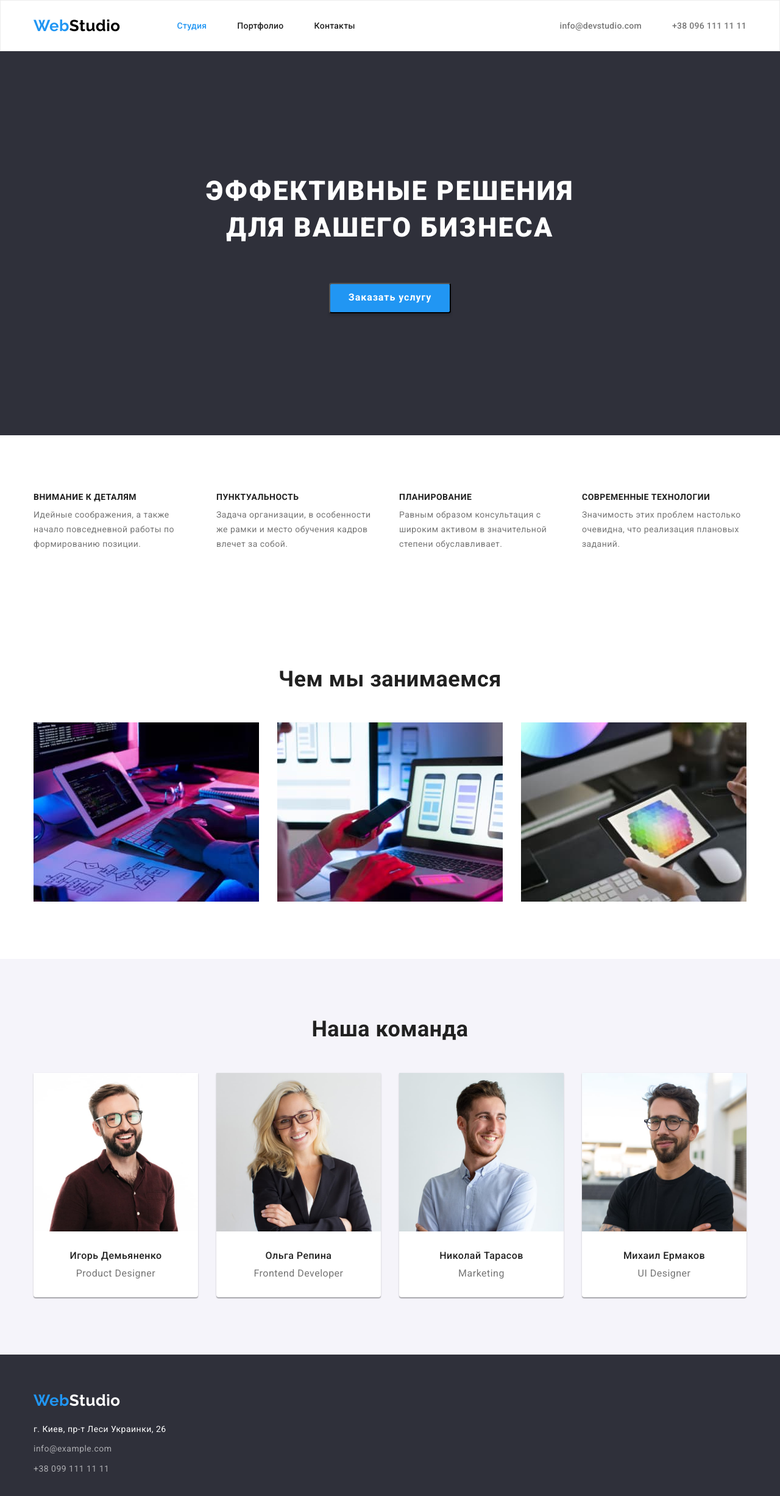
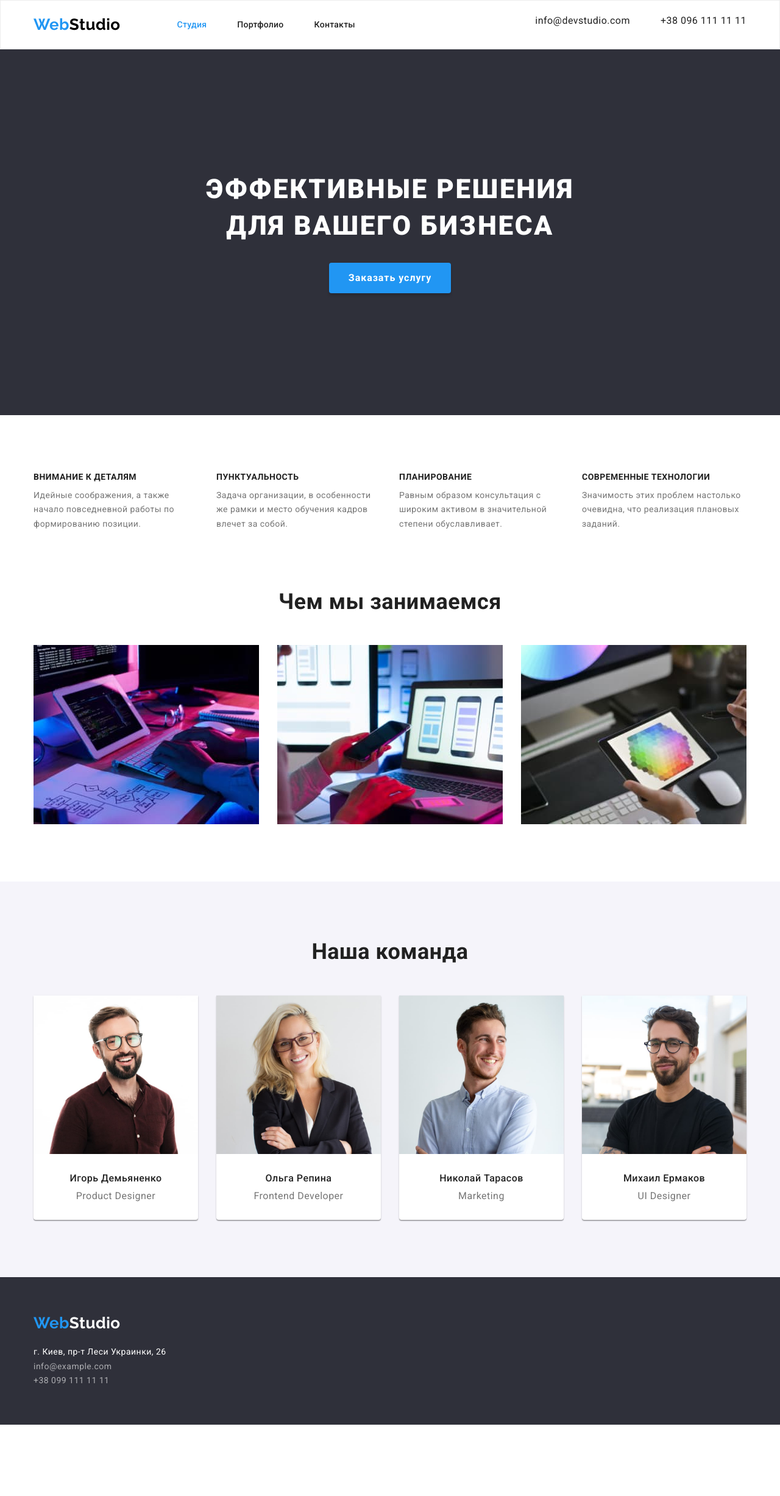
Before and after one commit to vitaliiseeker/goit-markup-hw-03, a plain HTML site: page index.html in a window 1280 px wide. Shown: the whole page at 61% size. After the commit the page ends 2337 px from the top, so only its background shows below. Drawn offline with nearby package versions, Linux system fonts and the light colour scheme.

Commit message:
Корректировка кода ДЗ#3 ver.2
1) Изменение  margin-ов, padding-ов элементов.
2) Изменение структуры header - вынос блока информации из блока навигации.

```diff
--- a/css/styles.css
+++ b/css/styles.css
@@ -88,7 +88,12 @@ body {
 
 /* Шапка */
 
+.header .container {
+  display: flex;
+}
 .header {
+  padding-top: 24px;
+  padding-bottom: 24px;
   background-color: var(--background-der-color);
   border: 1px solid var(--header-line-color);
 }
@@ -101,17 +106,17 @@ body {
 }
 .site-nav.list {
   display: flex;
-  padding-top: 32px;
-  padding-bottom: 32px;
 }
 .site-nav .item + .item {
   margin-left: 50px;
 }
-.info-nav.list {
+.info.list {
   display: flex;
+}
+.info.list {
   margin-left: auto;
 }
-.info-nav .item + .item {
+.info > .item + .item {
   margin-left: 50px;
 }
 .logo {
@@ -126,8 +131,8 @@ body {
 .site-nav .current,
 .site-nav .link:focus,
 .site-nav .link:hover,
-.info-nav .link:focus,
-.info-nav .link:hover {
+.info .link:focus,
+.info .link:hover {
   color: var(--accent-color);
 }
 .link {
@@ -142,18 +147,23 @@ body {
   line-height: 1.14;
   letter-spacing: 0.02em;
 }
-.info-nav .link {
+.info > .link {
   color: var(--secondary-text-color);
 }
 
 /* Баннер */
 
 .banner {
+  padding-top: 200px;
+  padding-bottom: 200px;
   text-align: center;
   background-color: var(--secondary-background-color);
 }
 .banner-title {
-  padding-top: 200px;
+  margin-bottom: 30px;
+  margin-left: auto;
+  margin-right: auto;
+  width: 695px;
   font-weight: 900;
   font-size: 44px;
   line-height: 1.36;
@@ -165,8 +175,6 @@ body {
 /* Кнопка баннера */
 
 .button-header {
-  margin-top: 30px;
-  margin-bottom: 200px;
   width: 200px;
   height: 50px;
   font-family: inherit;
@@ -178,6 +186,7 @@ body {
   background-color: var(--accent-color);
   box-shadow: 0px 4px 4px var(--button-header-border-color);
   border-radius: 4px;
+  border: none;
   cursor: pointer;
 }
 
@@ -220,9 +229,13 @@ body {
 }
 
 /* Чем мы занимаемся */
-
+.directions {
+  padding-top: 0;
+}
+.directions .section-title {
+  margin-bottom: 50px;
+}
 .type-work.list {
-  margin-top: 50px;
   display: flex;
 }
 .type-work .item + .item {
@@ -234,13 +247,14 @@ body {
 .team {
   background-color: var(--background-team-color);
 }
+.team .section-title {
+  margin-bottom: 50px;
+}
 .workers.list {
   display: flex;
   justify-content: space-between;
 }
-.workers {
-  margin-top: 50px;
-}
+
 .job-card + .job-card {
   margin-left: 30px;
 }
@@ -253,7 +267,7 @@ body {
   border-radius: 0px 0px 4px 4px;
 }
 .job-card .name {
-  margin-top: 30px;
+  padding-top: 30px;
   margin-bottom: 10px;
   font-weight: 500;
   font-size: 16px;
@@ -269,7 +283,7 @@ body {
 
 /* Футер */
 
-.footer .container {
+.footer {
   padding-top: 60px;
   padding-bottom: 60px;
 }
@@ -278,24 +292,24 @@ body {
 }
 .footer .logo {
   display: block;
-  padding-bottom: 20px;
+  margin-bottom: 20px;
 }
-
+.link.info {
+  margin-top: 9px;
+}
 .footer-address.list {
   font-size: 14px;
   line-height: 1.71;
 }
 .footer-address .link {
-  display: block;
-  padding-bottom: 9px;
   color: var(--footer-address-link-color);
 }
 .footer .logo,
 .link.address {
   color: var(--accent-text-background-color);
 }
-.footer-address .link:focus,
-.footer-address .link:hover {
+.link.info:focus,
+.link.info:hover {
   color: var(--accent-color);
 }
 
@@ -307,13 +321,13 @@ body {
   display: flex;
   justify-content: center;
   margin-bottom: 50px;
-  padding-top: 100px;
 }
 .filter .item + .item {
   margin-left: 8px;
 }
 
 .btn-filter {
+  padding: 6px 22px;
   font-family: inherit;
   font-weight: 500;
   font-size: 16px;
@@ -321,8 +335,9 @@ body {
   letter-spacing: 0.03em;
   color: var(--primary-text-color);
   background-color: var(--backgruund-btn-filter-color);
-  border-color: var(--backgruund-btn-filter-color);
+  /* border-color: var(--backgruund-btn-filter-color); */
   border-radius: 4px;
+  border: none;
   cursor: pointer;
 }
 
@@ -352,8 +367,8 @@ body {
   margin-bottom: 0;
 }
 .work-name {
-  margin-top: 20px;
   margin-bottom: 4px;
+  padding-top: 20px;
   padding-left: 24px;
   padding-right: 24px;
   font-weight: 700;
--- a/index.html
+++ b/index.html
@@ -20,27 +20,30 @@
   <body>
     <!-- Шапка -->
     <header class="header">
-      <nav class="header-nav container">
+      <div class="container">
+        <nav class="header-nav">
           <a class="logo" href="./index.html"><span class="accent">Web</span>Studio</a>
           <ul class="site-nav list">
             <li class="item"><a class="link current" href="./index.html">Студия</a></li>
             <li class="item"><a class="link" href="./portfolio.html">Портфолио</a></li>
             <li class="item"><a class="link" href="">Контакты</a></li>
           </ul>
-
-        <ul class="info-nav list">
+        </nav>
+        <ul class="info list">
           <li class="item">
             <a class="link" href="mailto:info@devstudio.com">info@devstudio.com</a>
           </li>
           <li class="item"><a class="link" href="tel:+380961111111">+38 096 111 11 11</a></li>
         </ul>
-      </nav>
+      </div>
     </header>
     <main>
       <!-- Баннер -->
-      <section class="banner">
-        <h1 class="banner-title">Эффективные решения <br />для вашего бизнеса</h1>
+      <section class="section banner">
+        <div class="container">
+          <h1 class="banner-title">Эффективные решения для вашего бизнеса</h1>
           <button class="button-header" type="button">Заказать услугу</button>
+        </div>
       </section>
       <!-- Наши преимущества -->
       <section class="section difference">
@@ -75,7 +78,7 @@
         </div>
       </section>
       <!-- Чем мы занимаемся -->
-      <section class="section">
+      <section class="section directions">
         <div class="container">
           <h2 class="section-title">Чем мы занимаемся</h2>
           <ul class="type-work list">
@@ -126,7 +129,7 @@
         <a class="logo" href="./index.html"><span class="accent">Web</span>Studio</a>
         <address>
           <ul class="footer-address list">
-            <li>
+            <li class="item">
               <a
                 class="link address"
                 href="https://goo.gl/maps/piqngm7oDQpEDh6u6"
@@ -135,8 +138,12 @@
                 >г. Киев, пр-т Леси Украинки, 26</a
               >
             </li>
-            <li><a class="link" href="mailto:info@example.com">info@example.com</a></li>
-            <li><a class="link" href="tel:+380991111111">+38 099 111 11 11</a></li>
+            <li class="item">
+              <a class="link info" href="mailto:info@example.com">info@example.com</a>
+            </li>
+            <li class="item">
+              <a class="link info" href="tel:+380991111111">+38 099 111 11 11</a>
+            </li>
           </ul>
         </address>
       </div>
```
Also changed, not shown: portfolio.html (+12 -7 lines). Lines whose indentation alone changed are shown as unchanged.
